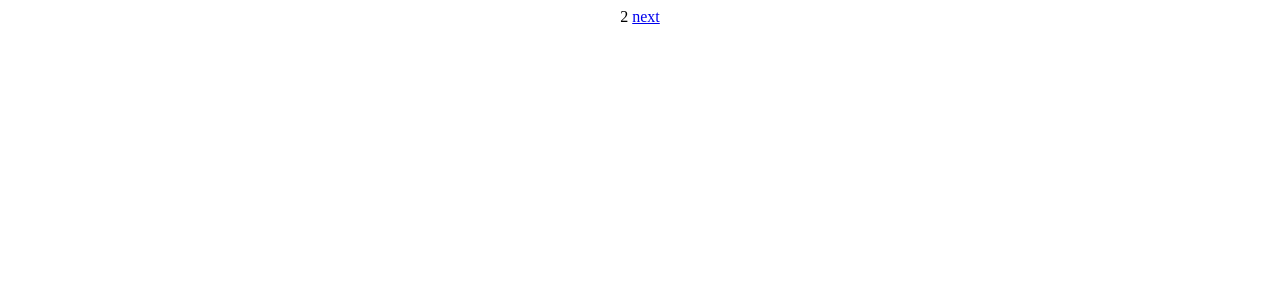
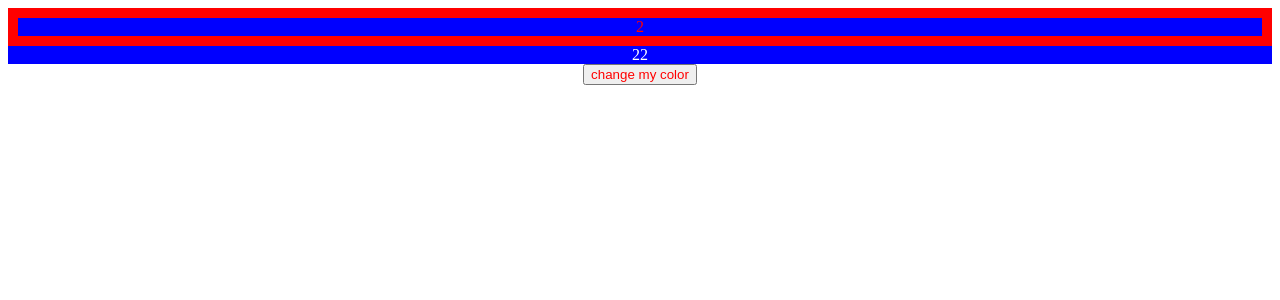
Before and after one commit to GSemir0418/account-record-react, a React (Vite) app: page /welcome/2 in a window 1280 px wide. Shown: the top 300 px of the page. Built offline with nearby package versions, Linux system fonts and the light colour scheme.

Commit message:
css in js - styled components

```diff
--- a/package.json
+++ b/package.json
@@ -12,10 +12,12 @@
   },
   "dependencies": {
     "@react-spring/web": "9.6.1",
+    "@types/styled-components": "5.1.26",
     "classnames": "2.3.2",
     "react": "18.2.0",
     "react-dom": "18.2.0",
-    "react-router-dom": "6.8.1"
+    "react-router-dom": "6.8.1",
+    "styled-components": "5.3.6"
   },
   "devDependencies": {
     "@antfu/eslint-config": "0.34.0",
--- a/src/pages/Welcome2.tsx
+++ b/src/pages/Welcome2.tsx
@@ -1,5 +1,32 @@
-import { NavLink } from 'react-router-dom'
+import { useState } from 'react'
+import styled from 'styled-components'
 
+const BlueBox = styled.div`
+  background-color: blue;
+  color: red;
+  // 支持 scss
+  &:hover {
+    background-color: aliceblue;
+  }
+`
+// 复用组件样式
+const BlueBoxWithWhiteText = styled(BlueBox)`
+  color: white;
+`
+// 接收参数
+const Button = styled.button`
+  color: ${props => props.color};
+`
 export const Welcome2 = () => {
-  return <div>2 <NavLink to='/welcome/3'>next</NavLink></div>
+  const [color, setColor] = useState<'red' | 'green'>('red')
+  const onClick = () => {
+    setColor(color === 'red' ? 'green' : 'red')
+  }
+  return (
+    <div>
+      <BlueBox style={{ border: '10px solid red' }}>2</BlueBox>
+      <BlueBoxWithWhiteText>22</BlueBoxWithWhiteText>
+      <Button onClick={onClick} color={color}>change my color</Button>
+    </div>
+  )
 }
```
Also changed, not shown: 1 other file (tests, documents, lock files or other folders).
